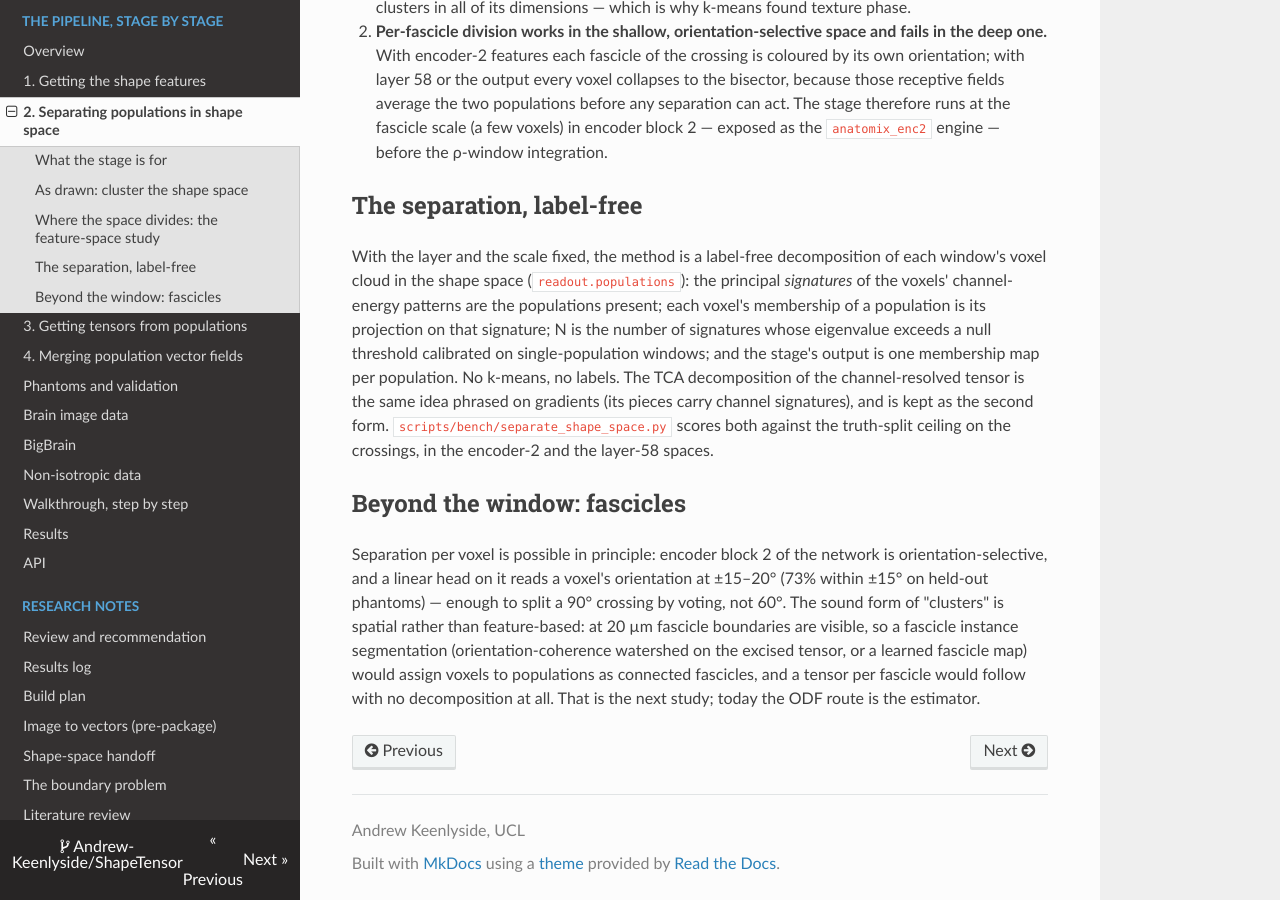
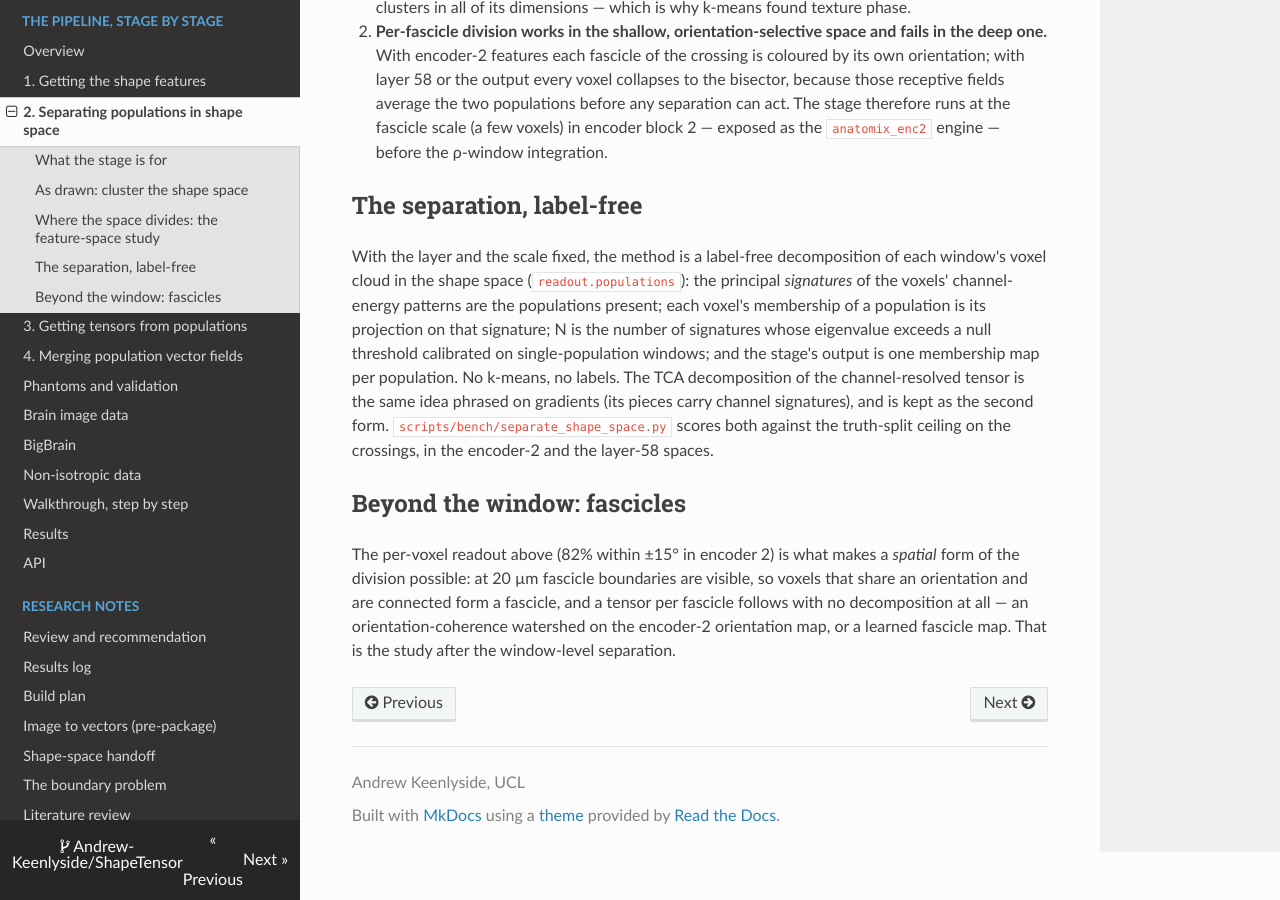
Before and after one commit to Andrew-Keenlyside/ShapeTensor, an MkDocs documentation site: the page built from docs/pipeline/separating.md, in a window 1280 px wide and 900 px high, scrolled down 2142 px. Built offline with MkDocs 1.6.1, drawn with Linux system fonts in a browser that asks for light colours; nearby versions of some CDN libraries.

Commit message:
Separating page: the fascicle route stated on the new numbers

```diff
--- a/docs/pipeline/separating.md
+++ b/docs/pipeline/separating.md
@@ -69,10 +69,7 @@ encoder-2 and the layer-58 spaces.
 
 ## Beyond the window: fascicles
 
-Separation per voxel is possible in principle: encoder block 2 of the network is orientation-selective, and a
-linear head on it reads a voxel's orientation at ±15–20° (73% within ±15° on held-out phantoms) — enough to split a
-90° crossing by voting, not 60°. The sound form of "clusters" is spatial rather than feature-based: at 20 µm
-fascicle boundaries are visible, so a fascicle instance segmentation (orientation-coherence watershed on the
-excised tensor, or a learned fascicle map) would assign voxels to populations as connected fascicles, and a tensor
-per fascicle would follow with no decomposition at all. That is the next study; today the ODF route is the
-estimator.
+The per-voxel readout above (82% within ±15° in encoder 2) is what makes a *spatial* form of the division possible:
+at 20 µm fascicle boundaries are visible, so voxels that share an orientation and are connected form a fascicle,
+and a tensor per fascicle follows with no decomposition at all — an orientation-coherence watershed on the
+encoder-2 orientation map, or a learned fascicle map. That is the study after the window-level separation.
```
